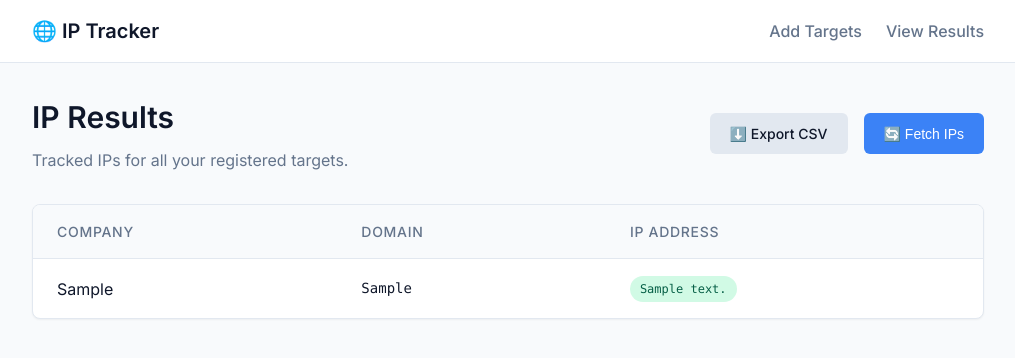
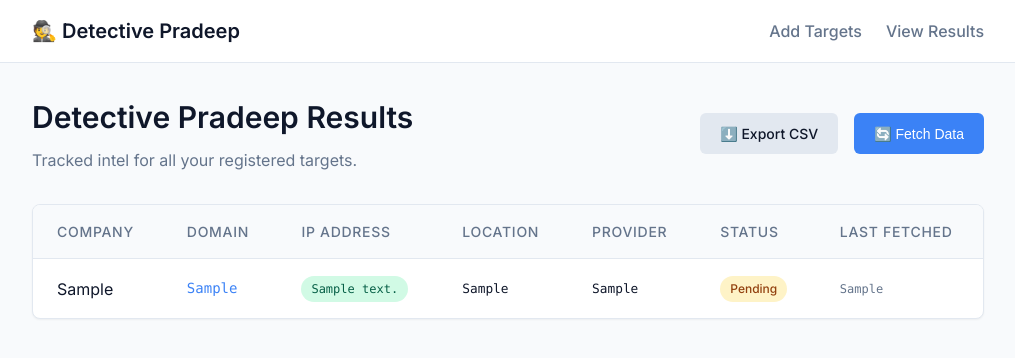
Before and after one commit to Viz38/OSIT-IP-Tracker, a Flask app: page /results in a window 1280 px wide. Shown: the top 358 px of the page, without its empty margins (132-1147 px from the left). Run offline with Flask 3, Linux system fonts and the light colour scheme; tables that the repository leaves empty hold one stand-in row (values such as "Sample post").

Commit message:
Upgrade: Detective Pradeep (Geo, Providers, HTTP Status, CSV upload)

```diff
--- a/app.py
+++ b/app.py
@@ -1,7 +1,11 @@
-from flask import Flask, render_template, request, redirect, url_for, flash, jsonify
+from flask import Flask, render_template, request, redirect, url_for, flash, jsonify, Response
 import sqlite3
 import socket
 import os
+import requests
+import csv
+import io
+from datetime import datetime
 
 app = Flask(__name__)
 app.secret_key = 'super_secret_tracker_key_for_flash_messages'
@@ -15,7 +19,11 @@ def init_db():
             id INTEGER PRIMARY KEY AUTOINCREMENT,
             company TEXT NOT NULL,
             domain TEXT NOT NULL UNIQUE,
-            ip_address TEXT
+            ip_address TEXT,
+            location TEXT,
+            provider TEXT,
+            status_code TEXT,
+            last_fetched TEXT
         )
     ''')
     conn.commit()
@@ -26,13 +34,52 @@ def get_db_connection():
     conn.row_factory = sqlite3.Row
     return conn
 
-def resolve_ip(domain):
+def check_target(domain):
+    result = {
+        "ip_address": "Resolution Failed",
+        "location": "N/A",
+        "provider": "N/A",
+        "status_code": "N/A",
+        "last_fetched": datetime.now().strftime("%Y-%m-%d %H:%M:%S")
+    }
+
+    # 1. Resolve IP
     try:
-        # basic resolution
         ip = socket.gethostbyname(domain)
-        return ip
-    except socket.error:
-        return "Resolution Failed"
+        result["ip_address"] = ip
+
+        # 2. Get Geolocation and Provider
+        try:
+            geo_req = requests.get(f"http://ip-api.com/json/{ip}", timeout=3)
+            if geo_req.status_code == 200:
+                geo_data = geo_req.json()
+                if geo_data.get("status") == "success":
+                    country = geo_data.get("country", "Unknown")
+                    city = geo_data.get("city", "Unknown")
+                    result["location"] = f"{city}, {country}"
+                    result["provider"] = geo_data.get("org") or geo_data.get("isp", "Unknown")
+        except:
+            pass
+
+    except Exception:
+        pass
+
+    # 3. Check HTTP Status
+    try:
+        http_req = requests.get(f"http://{domain}", timeout=3, allow_redirects=True)
+        result["status_code"] = str(http_req.status_code)
+    except requests.exceptions.Timeout:
+        result["status_code"] = "Timeout"
+    except requests.exceptions.ConnectionError:
+        try:
+            https_req = requests.get(f"https://{domain}", timeout=3, allow_redirects=True)
+            result["status_code"] = str(https_req.status_code)
+        except:
+            result["status_code"] = "Offline"
+    except Exception:
+        result["status_code"] = "Error"
+
+    return result
 
 @app.route('/', methods=('GET', 'POST'))
 def index():
@@ -45,9 +92,8 @@ def index():
         else:
             conn = get_db_connection()
             try:
-                # Initially set IP to pending so it can be fetched later
-                conn.execute('INSERT INTO targets (company, domain, ip_address) VALUES (?, ?, ?)',
-                             (company, domain, "Pending Fetch"))
+                conn.execute('INSERT INTO targets (company, domain, ip_address, location, provider, status_code, last_fetched) VALUES (?, ?, ?, ?, ?, ?, ?)',
+                             (company, domain, "Pending Fetch", "Pending", "Pending", "Pending", "Never"))
                 conn.commit()
                 flash('Target successfully added!')
                 return redirect(url_for('results'))
@@ -57,6 +103,53 @@ def index():
                 conn.close()
 
     return render_template('index.html')
+
+@app.route('/upload_csv', methods=['POST'])
+def upload_csv():
+    if 'csv_file' not in request.files:
+        flash('No file part')
+        return redirect(url_for('index'))
+
+    file = request.files['csv_file']
+    if file.filename == '':
+        flash('No selected file')
+        return redirect(url_for('index'))
+
+    if file and file.filename.endswith('.csv'):
+        stream = io.StringIO(file.stream.read().decode("UTF8"), newline=None)
+        csv_input = csv.reader(stream)
+
+        # Skip header if present
+        header_skipped = False
+
+        conn = get_db_connection()
+        added_count = 0
+        duplicate_count = 0
+
+        for row in csv_input:
+            if not header_skipped and row and row[0].lower() in ['company', 'name']:
+                header_skipped = True
+                continue
+
+            if len(row) >= 2:
+                company = row[0].strip()
+                domain = row[1].strip()
+                if company and domain:
+                    try:
+                        conn.execute('INSERT INTO targets (company, domain, ip_address, location, provider, status_code, last_fetched) VALUES (?, ?, ?, ?, ?, ?, ?)',
+                                     (company, domain, "Pending Fetch", "Pending", "Pending", "Pending", "Never"))
+                        added_count += 1
+                    except sqlite3.IntegrityError:
+                        duplicate_count += 1
+
+        conn.commit()
+        conn.close()
+
+        flash(f'Successfully added {added_count} targets from CSV! ({duplicate_count} duplicates skipped)')
+        return redirect(url_for('results'))
+    else:
+        flash('Invalid file format. Please upload a .csv file')
+        return redirect(url_for('index'))
 
 @app.route('/results')
 def results():
@@ -72,8 +165,13 @@ def fetch_ips():
 
     updated_count = 0
     for target in targets:
-        ip = resolve_ip(target['domain'])
-        conn.execute('UPDATE targets SET ip_address = ? WHERE id = ?', (ip, target['id']))
+        res = check_target(target['domain'])
+        conn.execute('''
+            UPDATE targets
+            SET ip_address = ?, location = ?, provider = ?, status_code = ?, last_fetched = ?
+            WHERE id = ?''',
+            (res['ip_address'], res['location'], res['provider'], res['status_code'], res['last_fetched'], target['id'])
+        )
         updated_count += 1
 
     conn.commit()
@@ -83,28 +181,23 @@ def fetch_ips():
 
 @app.route('/export')
 def export_csv():
-    import csv
-    from flask import Response
-    import io
-
     conn = get_db_connection()
-    targets = conn.execute('SELECT company, domain, ip_address FROM targets ORDER BY company ASC').fetchall()
+    targets = conn.execute('SELECT * FROM targets ORDER BY company ASC').fetchall()
     conn.close()
 
     output = io.StringIO()
     writer = csv.writer(output)
-    writer.writerow(['Company', 'Domain', 'IP Address'])
+    writer.writerow(['Company', 'Domain', 'IP Address', 'Location', 'Provider', 'HTTP Status', 'Last Fetched'])
 
     for row in targets:
-        writer.writerow([row['company'], row['domain'], row['ip_address']])
+        writer.writerow([row['company'], row['domain'], row['ip_address'], row['location'], row['provider'], row['status_code'], row['last_fetched']])
 
     return Response(
         output.getvalue(),
         mimetype="text/csv",
-        headers={"Content-disposition": "attachment; filename=recon_ips.csv"}
+        headers={"Content-disposition": "attachment; filename=detective_pradeep_results.csv"}
     )
 
 if __name__ == '__main__':
     init_db()
-    # Run on 5001 so it doesn't conflict with recon-web
     app.run(host='0.0.0.0', port=5001, debug=True)
--- a/templates/layout.html
+++ b/templates/layout.html
@@ -1,17 +1,19 @@
 <!DOCTYPE html>
 <html lang="en">
+
 <head>
     <meta charset="UTF-8">
     <meta name="viewport" content="width=device-width, initial-scale=1.0">
-    <title>IP Tracker</title>
+    <title>Detective Pradeep</title>
     <link href="https://fonts.googleapis.com/css2?family=Inter:wght@400;500;600&display=swap" rel="stylesheet">
     <link rel="stylesheet" href="{{ url_for('static', filename='style.css') }}">
     {% block head %}{% endblock %}
 </head>
+
 <body>
     <nav class="navbar">
         <div class="nav-container">
-            <a href="{{ url_for('index') }}" class="nav-brand">🌐 IP Tracker</a>
+            <a href="{{ url_for('index') }}" class="nav-brand">🕵️ Detective Pradeep</a>
             <div class="nav-links">
                 <a href="{{ url_for('index') }}" class="nav-item">Add Targets</a>
                 <a href="{{ url_for('results') }}" class="nav-item">View Results</a>
@@ -42,7 +44,8 @@
                 alert.style.opacity = '0';
                 setTimeout(() => alert.remove(), 300);
             });
-        }, 3000);
+        }, 4000);
     </script>
 </body>
+
 </html>
--- a/templates/results.html
+++ b/templates/results.html
@@ -3,29 +3,35 @@
 {% block content %}
 <div class="page-header results-header">
     <div>
-        <h1>IP Results</h1>
-        <p class="subtitle">Tracked IPs for all your registered targets.</p>
+        <h1>Detective Pradeep Results</h1>
+        <p class="subtitle">Tracked intel for all your registered targets.</p>
     </div>
     <div class="header-actions">
         <a href="{{ url_for('export_csv') }}" class="btn btn-secondary">⬇️ Export CSV</a>
-        <button id="fetch-btn" class="btn btn-primary">🔄 Fetch IPs</button>
+        <button id="fetch-btn" class="btn btn-primary">🔄 Fetch Data</button>
     </div>
 </div>
 
-<div class="card table-card">
+<div class="card table-card" style="overflow-x: auto;">
     <table class="results-table">
         <thead>
             <tr>
                 <th>Company</th>
                 <th>Domain</th>
                 <th>IP Address</th>
+                <th>Location</th>
+                <th>Provider</th>
+                <th>Status</th>
+                <th>Last Fetched</th>
             </tr>
         </thead>
         <tbody>
             {% for target in targets %}
             <tr>
                 <td>{{ target.company }}</td>
-                <td class="mono">{{ target.domain }}</td>
+                <td class="mono"><a href="http://{{ target.domain }}" target="_blank"
+                        style="color: var(--primary); text-decoration: none; font-weight: 500;">{{ target.domain }}</a>
+                </td>
                 <td>
                     {% if target.ip_address == "Pending Fetch" %}
                     <span class="badge badge-pending">Pending</span>
@@ -35,10 +41,28 @@
                     <span class="badge badge-success mono">{{ target.ip_address }}</span>
                     {% endif %}
                 </td>
+                <td class="mono" style="font-size: 0.8rem;">{{ target.location }}</td>
+                <td class="mono"
+                    style="font-size: 0.8rem; max-width: 150px; overflow: hidden; text-overflow: ellipsis; white-space: nowrap;"
+                    title="{{ target.provider }}">{{ target.provider }}</td>
+                <td>
+                    {% if target.status_code == "Pending" %}
+                    <span class="badge badge-pending">Pending</span>
+                    {% elif target.status_code == "Offline" or target.status_code == "Timeout" or target.status_code ==
+                    "Error" %}
+                    <span class="badge badge-error">{{ target.status_code }}</span>
+                    {% elif target.status_code.startswith('2') %}
+                    <span class="badge badge-success">{{ target.status_code }}</span>
+                    {% else %}
+                    <span class="badge" style="background-color: #fef08a; color: #854d0e;">{{ target.status_code
+                        }}</span>
+                    {% endif %}
+                </td>
+                <td class="mono" style="font-size: 0.75rem; color: var(--text-muted);">{{ target.last_fetched }}</td>
             </tr>
             {% else %}
             <tr>
-                <td colspan="3" class="text-center no-data">No targets added yet. Go add some!</td>
+                <td colspan="7" class="text-center no-data">No targets added yet. Go add some!</td>
             </tr>
             {% endfor %}
         </tbody>
@@ -50,7 +74,7 @@
         const btn = this;
         const originalText = btn.innerHTML;
 
-        btn.innerHTML = '⏳ Fetching...';
+        btn.innerHTML = '⏳ Fetching intel...';
         btn.disabled = true;
 
         fetch('{{ url_for('fetch_ips') }}', {
@@ -62,18 +86,16 @@
             .then(response => response.json())
             .then(data => {
                 if (data.status === 'success') {
-                    // Reload page to show new IPs
                     window.location.reload();
                 } else {
-                    alert('Error fetching IPs');
+                    alert('Error fetching data');
                     btn.innerHTML = originalText;
                     btn.disabled = false;
                 }
             })
             .catch(err => {
-                alert('Network error occurred');
-                btn.innerHTML = originalText;
-                btn.disabled = false;
+                alert('Network error occurred (it might just be taking a long time depending on your target list). Reloading...');
+                window.location.reload(); // Still reload in case some finished
             });
     });
 </script>
```
Also changed, not shown: requirements.txt (+3 -0 lines), templates/index.html (+21 -3 lines), README.md. Lines whose indentation alone changed are shown as unchanged.
